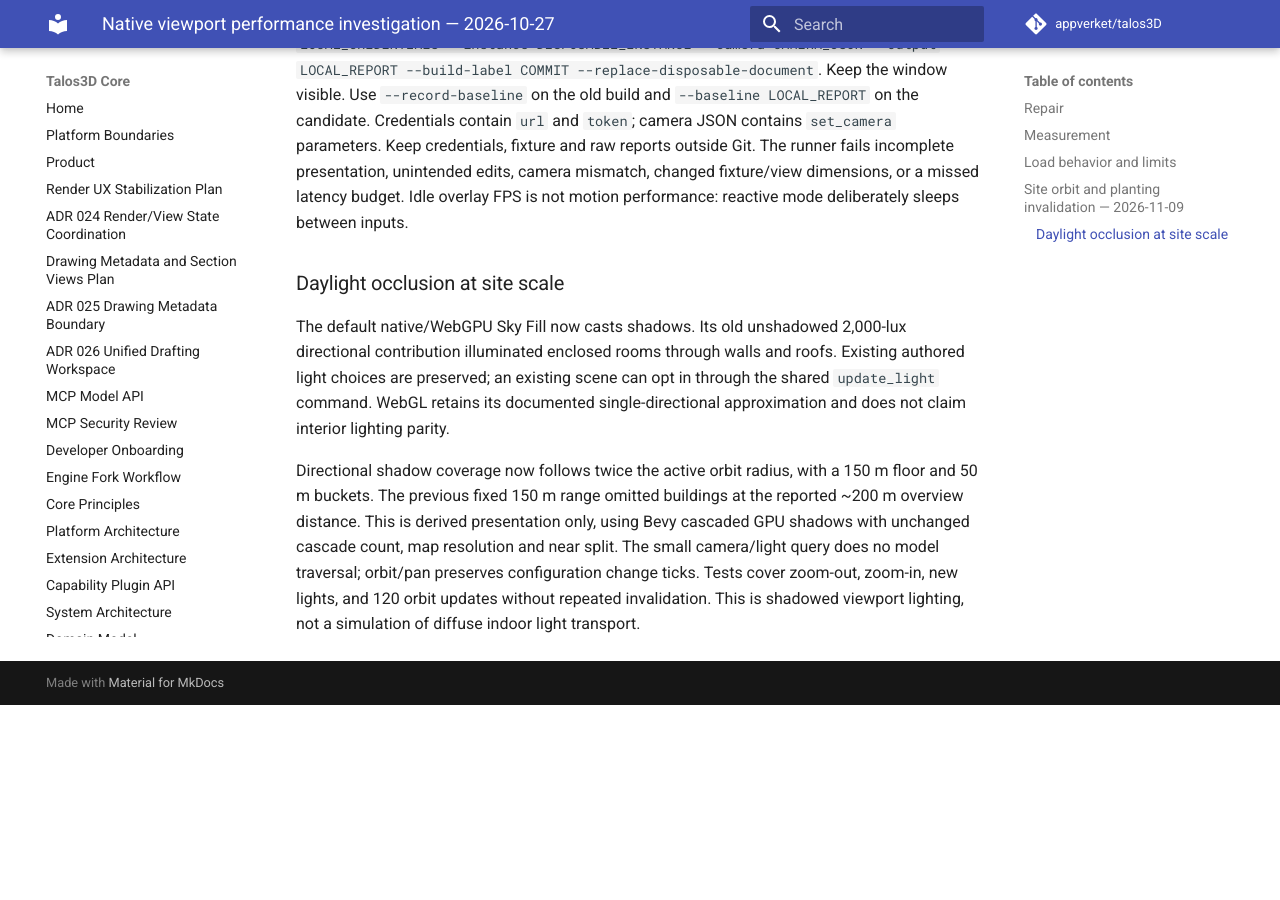
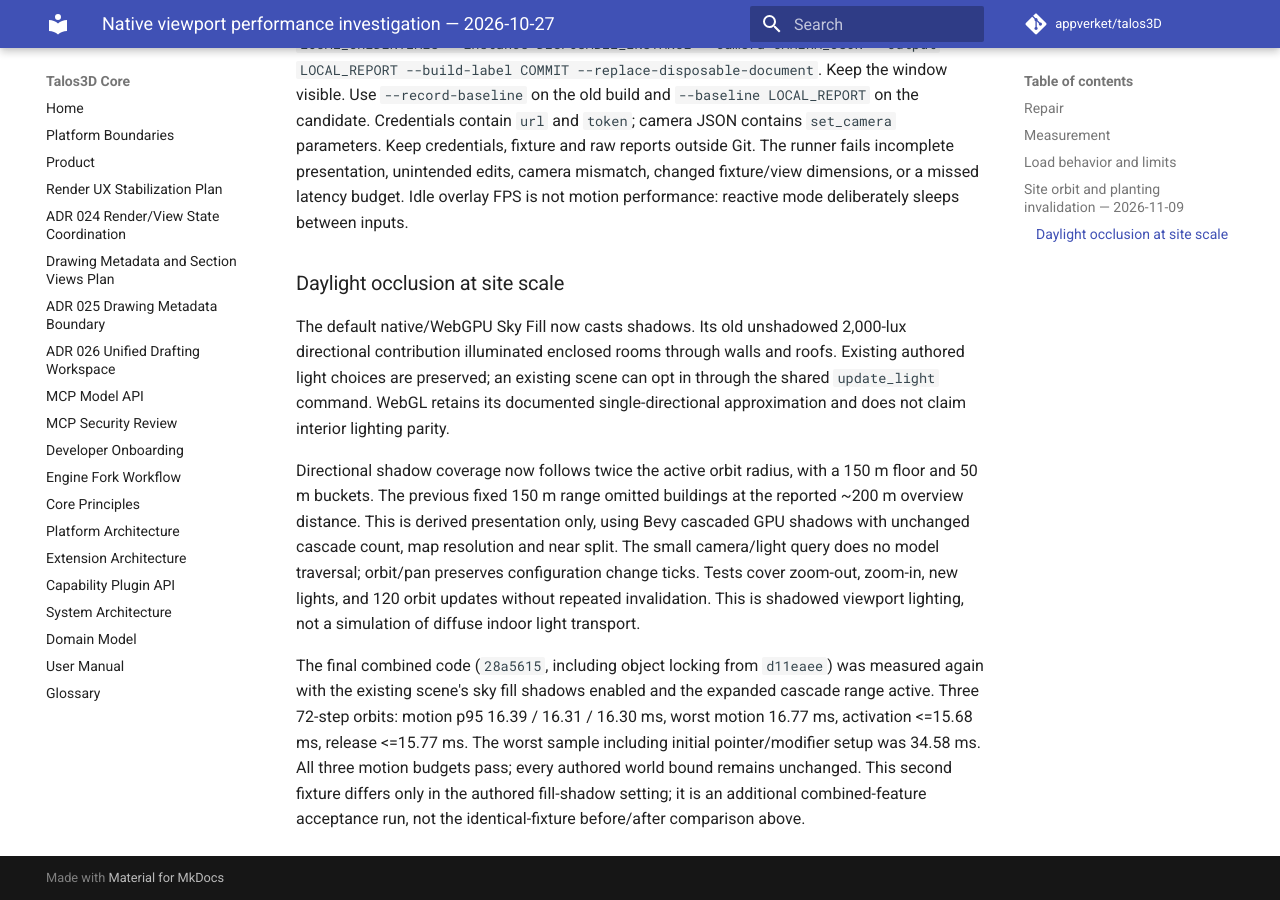
Before and after one commit to appverket/talos3D, an MkDocs documentation site: the page built from docs/NATIVE_VIEWPORT_PERFORMANCE.md, in a window 1280 px wide and 900 px high, scrolled down 2890 px. Built offline with MkDocs 1.6.1 and Material for MkDocs 9.7.7, drawn with Linux system fonts in a browser that asks for light colours; comment, search, counter and statistics services are not loaded; before the commit the page ends 3595 px from its top, so only the background shows below that.

Commit message:
Record combined site orbit and shadow acceptance

```diff
--- a/docs/NATIVE_VIEWPORT_PERFORMANCE.md
+++ b/docs/NATIVE_VIEWPORT_PERFORMANCE.md
@@ -130,3 +130,13 @@ near split. The small camera/light query does no model traversal; orbit/pan
 preserves configuration change ticks. Tests cover zoom-out, zoom-in, new lights,
 and 120 orbit updates without repeated invalidation. This is shadowed viewport
 lighting, not a simulation of diffuse indoor light transport.
+
+The final combined code (`28a5615`, including object locking from `d11eaee`)
+was measured again with the existing scene's sky fill shadows enabled and the
+expanded cascade range active. Three 72-step orbits: motion p95
+16.39 / 16.31 / 16.30 ms, worst motion 16.77 ms, activation <=15.68 ms,
+release <=15.77 ms. The worst sample including initial pointer/modifier setup
+was 34.58 ms. All three motion budgets pass; every authored world bound remains
+unchanged. This second fixture differs only in the authored fill-shadow setting;
+it is an additional combined-feature acceptance run, not the identical-fixture
+before/after comparison above.
```
Also changed, not shown: WORKTREE_PURPOSE.md (+1 -1 lines).
